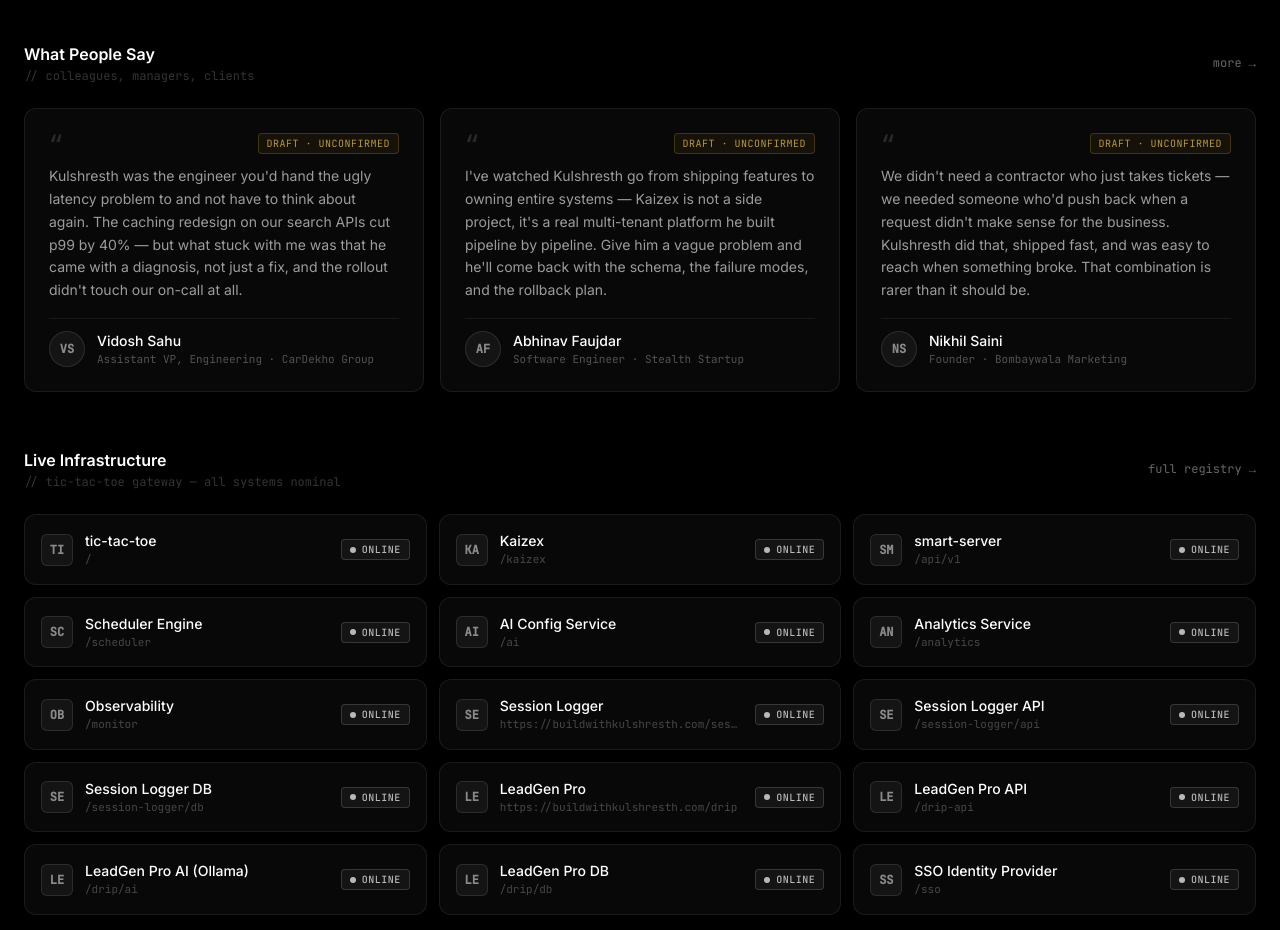
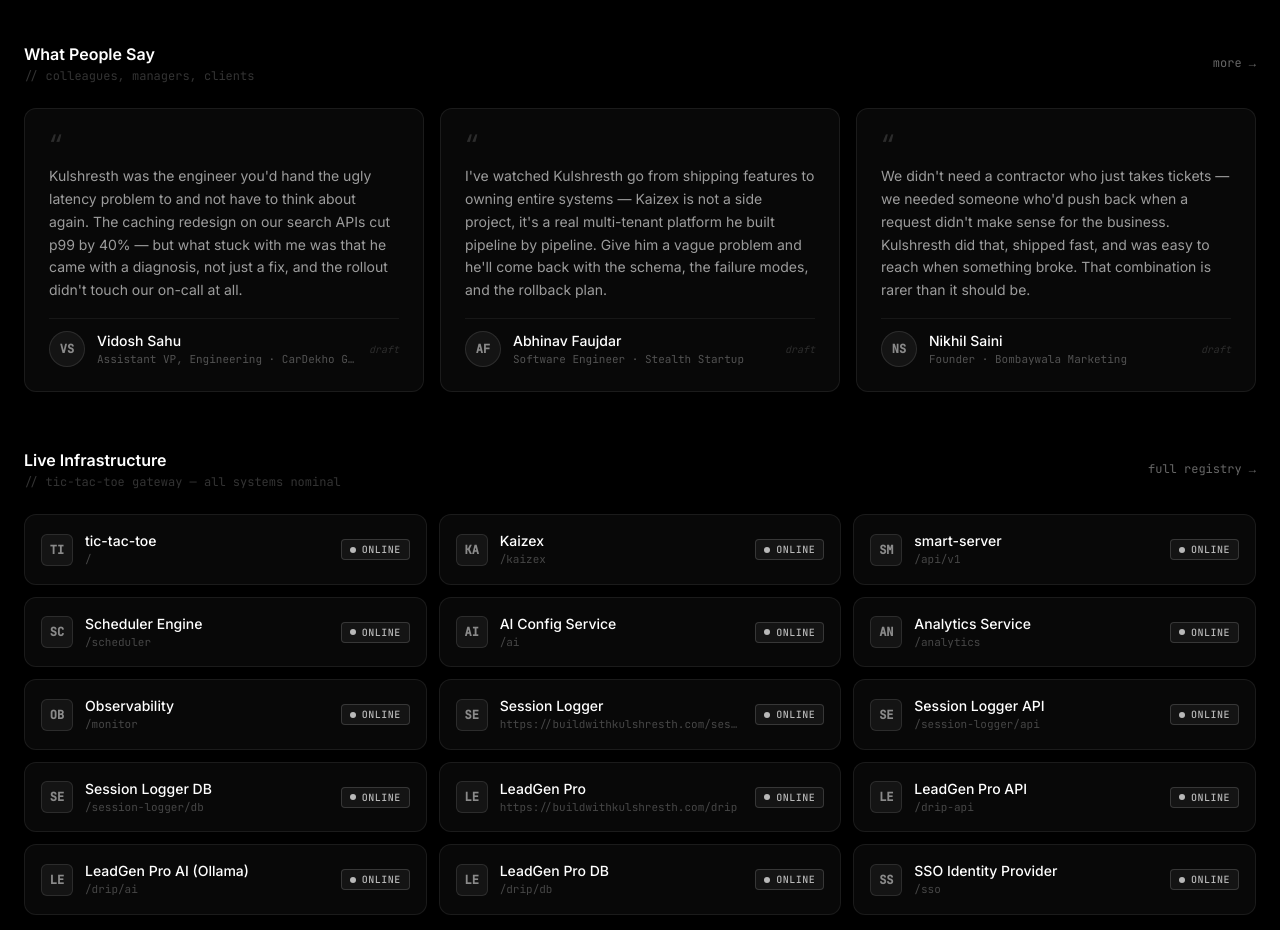
Before and after one commit to KulshresthJangid/tic-tac-toe, a React (Vite) app: page / in a window 1280 px wide. Shown: the part 1600-2530 px from the top of the page. Built offline with nearby package versions, Linux system fonts and the light colour scheme.

Commit message:
style(testimonials): make the draft marker subtler
Swap the loud amber pill for a small muted 'draft' tag next to the
attribution, with a tooltip explaining what it means. Still visible,
still honest about what's unconfirmed — just not shouting.

```diff
--- a/src/components/Testimonials.tsx
+++ b/src/components/Testimonials.tsx
@@ -24,14 +24,7 @@ export default function Testimonials({ testimonials, compact = false }: Testimon
     <div className={`grid gap-4 ${compact ? 'md:grid-cols-3' : 'md:grid-cols-2'}`}>
       {items.map((t) => (
         <GlassCard key={t.id} padding="md" className="flex flex-col gap-4">
-          <div className="flex items-start gap-2">
-            <span className="text-white/15 font-mono text-2xl leading-none select-none">“</span>
-            {!t.approved && (
-              <span className="ml-auto flex-shrink-0 px-2 py-0.5 text-[10px] font-mono uppercase tracking-wider rounded border border-amber-400/20 bg-amber-400/[0.06] text-amber-300/70">
-                draft · unconfirmed
-              </span>
-            )}
-          </div>
+          <span className="text-white/15 font-mono text-2xl leading-none select-none">“</span>
 
           <p className="text-sm text-white/60 leading-relaxed -mt-2">{t.quote}</p>
 
@@ -39,7 +32,7 @@ export default function Testimonials({ testimonials, compact = false }: Testimon
             <div className="w-9 h-9 flex-shrink-0 rounded-full bg-white/[0.05] border border-white/[0.1] flex items-center justify-center font-mono font-bold text-white/50 text-xs">
               {initials(t.name)}
             </div>
-            <div className="min-w-0">
+            <div className="min-w-0 flex-1">
               <div className="text-sm font-medium text-white truncate">
                 {t.linkedinUrl ? (
                   <a
@@ -58,6 +51,14 @@ export default function Testimonials({ testimonials, compact = false }: Testimon
                 {t.role}{t.company !== '—' ? ` · ${t.company}` : ''}
               </div>
             </div>
+            {!t.approved && (
+              <span
+                title="Draft quote — not yet confirmed by the person it's attributed to"
+                className="flex-shrink-0 text-[10px] font-mono text-white/15 italic"
+              >
+                draft
+              </span>
+            )}
           </div>
         </GlassCard>
       ))}
```
